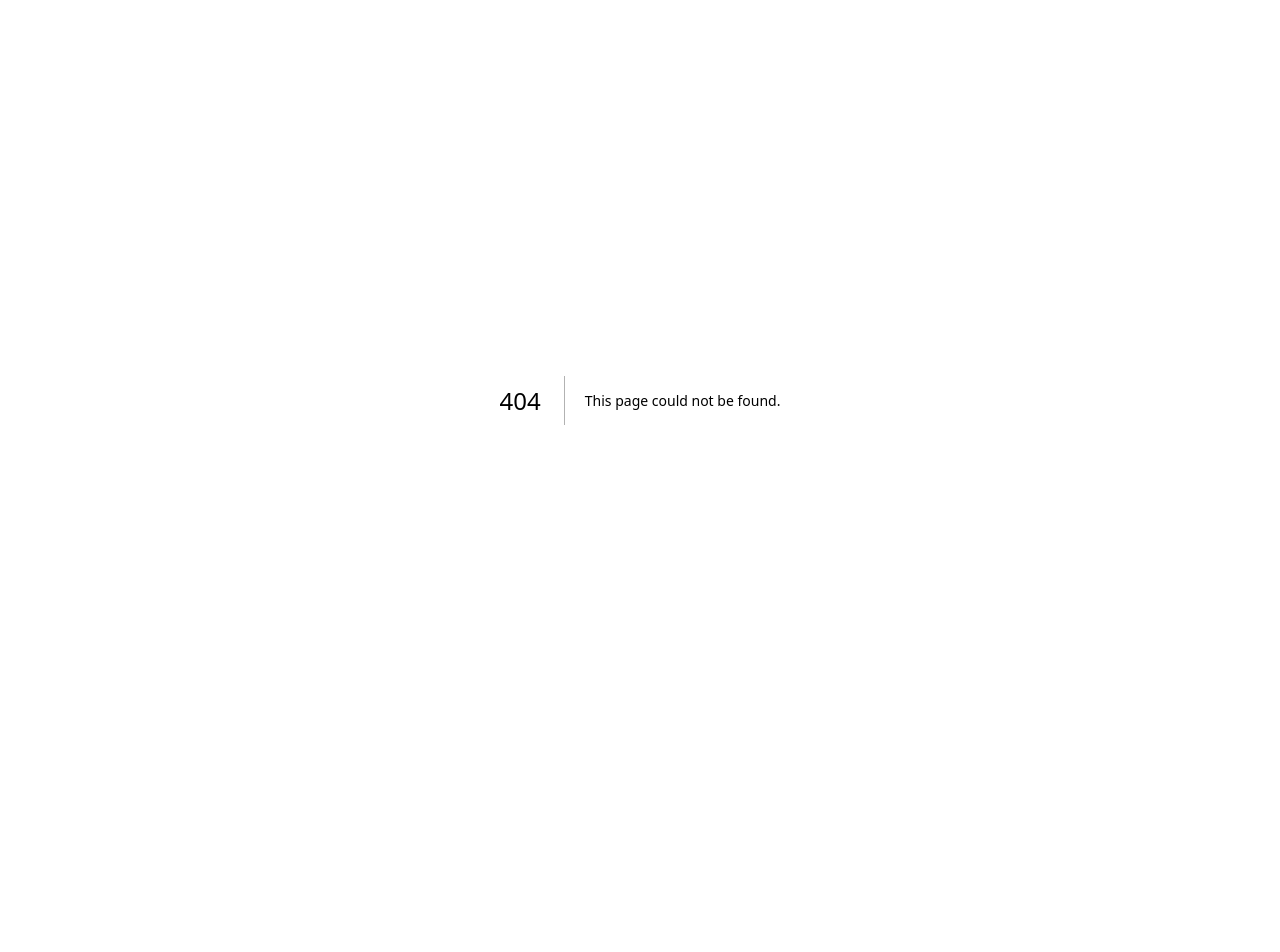
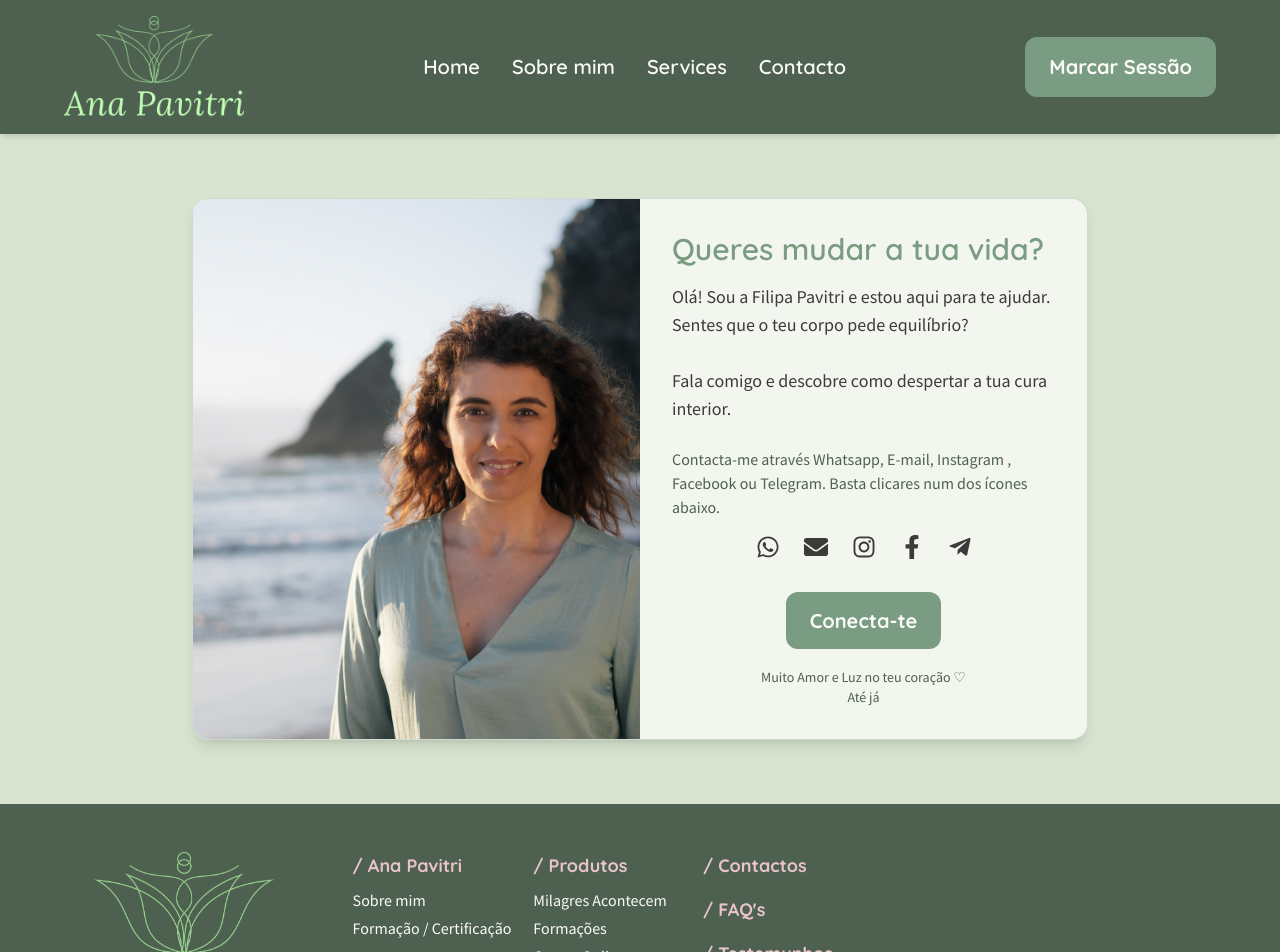
Before and after one commit to AlexandraGomesss/pavitri_website, a Next.js app: page /Contacto in a window 1280 px wide. Before the commit this address had no page. Shown: the top 952 px of the page. Before the commit the page ends 800 px from the top, so only its background shows below. Built offline with nearby package versions, Linux system fonts and the light colour scheme.

Commit message:
sobre mim started, contacto done, footer icon updates

```diff
--- /dev/null
+++ b/app/Contacto/page.tsx
@@ -0,0 +1,16 @@
+import Footer from "@/components/Footer";
+import FormContacto from "@/components/FormContacto";
+import NavBar from "@/components/NavBar";
+
+export default function Contacto() {
+  return (
+    <div className="relative w-full h-screen">
+      <div>
+        <NavBar />
+      </div>
+
+      <FormContacto />
+      <Footer />
+    </div>
+  );
+}
--- /dev/null
+++ b/app/Sobre_mim/page.tsx
@@ -0,0 +1,85 @@
+import Footer from "@/components/Footer";
+import NavBar from "@/components/NavBar";
+import Image from "next/image";
+
+export default function Sobre_Mim() {
+  return (
+    <div
+      className="relative w-full h-screen
+    "
+    >
+      <div>
+        <NavBar />
+      </div>
+      <section className="bg-cloud_white text-stone_grey font-body leading-relaxed">
+        {/* HERO */}
+        <div className="w-full bg-moss_green text-cloud_white py-12 md:py-16 text-center animate-fade-in">
+          <div className="container mx-auto px-4">
+            <h1 className="font-heading text-4xl md:text-5xl font-semibold leading-tight">
+              Ana Filipa,
+              <br />
+              <span className="font-normal text-rose_quartz">
+                também conhecida por Pavitri
+              </span>
+            </h1>
+            <p className="mt-6 max-w-3xl mx-auto text-lg md:text-xl opacity-90">
+              É com muito Amor e Alegria que ensino como todos nós podemos viver
+              bem, em Paz, com Prazer e Alegria, com Saúde Física, com
+              Equilíbrio Emocional e Serenidade Mental
+            </p>
+          </div>
+        </div>
+
+        {/* STORY */}
+        <div className="bg-clay_beige py-16 md:py-20">
+          <div className="container flex max-w-7xl mx-auto px-4 gap-10 md:gap-16 items-center justify-center">
+            <div className="flex flex-col max-w-2xl gap-8">
+              <h2 className="text-3xl md:text-4xl font-heading text-moss_green font-bold">
+                Porquê Pavitri?
+              </h2>
+              <p className="font-semibold text-xl">
+                Pavitri marcou o meu renascimento e libertação da doença do
+                corpo físico.
+              </p>
+              <p>
+                Pavitri é um nome de origem Indiana, que significa
+                <em>Pureza Sagrada</em>, este nome simboliza a essência, a
+                energia que sinto e canalizo durante a meditação e prática
+                pessoal.
+              </p>
+              <p>
+                O nome Pavitri foi-me atribuído pelo guia espiritual da Escola
+                de Tantra Yoga e Meditação, durante a iniciação à meditação, em
+                2005, na escola onde me iniciei como Professora em 2008.
+              </p>
+              <p>
+                Honro as minhas Raízes, os nascimentos e renascimentos, que
+                podemos viver numa só vida!
+              </p>
+            </div>
+
+            <Image
+              src="/images/sobremim1.webp"
+              alt="Ana Filipa meditando junto ao mar"
+              width={400}
+              height={600}
+              className="object-cover transition-transform duration-700 group-hover:scale-105"
+            />
+          </div>
+        </div>
+
+        {/* QUOTE */}
+        <div className="bg-sage_mist py-12 md:py-16 text-center">
+          <p className="text-2xl md:text-3xl font-heading italic text-forest_shadow leading-relaxed">
+            A Natureza é o meu templo,
+            <br />
+            <span className="text-xl md:text-2xl font-normal">
+              a minha Conexão, Ligação e Religião
+            </span>
+          </p>
+        </div>
+      </section>
+      <Footer />
+    </div>
+  );
+}
--- a/components/Footer.tsx
+++ b/components/Footer.tsx
@@ -8,7 +8,7 @@ import {
 
 export default function Footer() {
   return (
-    <footer className="bg-forest_shadow text-cloud_white mt-16 relative pb-6">
+    <footer className="bg-forest_shadow text-cloud_white mt-8relative pb-6 font-body">
       {/* Container principal de menu */}
       <div className="mx-auto px-6 md:px-12 py-12">
         <div className="grid grid-cols-1 md:grid-cols-4 gap-8 items-start">
@@ -28,7 +28,7 @@ export default function Footer() {
           <div className="md:col-span-3 grid grid-cols-3 gap-x-2 justify-items-center mr-96">
             {/* Coluna 1: Ana Pavitri */}
             <div className="space-y-2 text-center md:text-left">
-              <h3 className="text-rose_quartz font-semibold text-lg">
+              <h3 className="text-rose_quartz font-bold text-lg font-heading">
                 / Ana Pavitri
               </h3>
               <ul className="space-y-1 text-md">
@@ -47,7 +47,7 @@ export default function Footer() {
 
             {/* Coluna 2: Produtos */}
             <div className="space-y-2 text-center md:text-left">
-              <h3 className="text-rose_quartz font-semibold text-lg">
+              <h3 className="text-rose_quartz font-bold text-lg font-heading">
                 / Produtos
               </h3>
               <ul className="space-y-1 text-md">
@@ -88,17 +88,17 @@ export default function Footer() {
             <div className="space-y-2 text-center md:text-left">
               <ul className="space-y-4 text-md">
                 <li>
-                  <h3 className="text-rose_quartz font-semibold text-lg">
+                  <h3 className="text-rose_quartz font-bold text-lg font-heading">
                     / Contactos
                   </h3>
                 </li>
                 <li>
-                  <h3 className="text-rose_quartz font-semibold text-lg">
+                  <h3 className="text-rose_quartz font-bold text-lg font-heading">
                     / FAQ&apos;s
                   </h3>
                 </li>
                 <li>
-                  <h3 className="text-rose_quartz font-semibold text-lg">
+                  <h3 className="text-rose_quartz font-bold text-lg font-heading">
                     / Testemunhos
                   </h3>
                 </li>
@@ -106,28 +106,9 @@ export default function Footer() {
             </div>
           </div>
         </div>
-      </div>
-
-      {/* Ícones de WhatsApp e Telegram no canto inferior direito */}
-      <div className="absolute bottom-16 right-16 flex flex-col items-end space-y-8">
-        <a
-          href="https://wa.me/"
-          aria-label="WhatsApp"
-          className="text-5xl hover:text-sky_blue transition-colors"
-        >
-          <FaWhatsapp />
-        </a>
-        <a
-          href="https://t.me/"
-          aria-label="Telegram"
-          className="text-5xl hover:text-sky_blue transition-colors"
-        >
-          <FaTelegramPlane />
-        </a>
-      </div>
 
         {/* Ícones sociais */}
-      <div className=" border-clay_beige/30">
+        <div className=" border-clay_beige/30 mt-8">
           <div className="mx-auto max-w-7xl px-6 md:px-12 py-6 flex items-center justify-center space-x-6">
             <FaInstagram
               size={36}
@@ -137,12 +118,21 @@ export default function Footer() {
               size={36}
               className="hover:text-sky_blue transition-colors cursor-pointer"
             />
+            <FaWhatsapp
+              size={36}
+              className="hover:text-sky_blue transition-colors cursor-pointer"
+            />
+            <FaTelegramPlane
+              size={36}
+              className="hover:text-sky_blue transition-colors cursor-pointer"
+            />
+          </div>
         </div>
       </div>
 
       {/* Links legais e rodapé */}
       <div className=" border-clay_beige/30">
-        <div className="mx-auto max-w-7xl px-6 md:px-12 py-4 flex flex-col md:flex-row items-center justify-between text-sm">
+        <div className="mx-auto max-w-7xl px-6 md:px-12 flex flex-col md:flex-row items-center justify-between text-sm">
           <div className="space-x-3 text-stone_grey">
             <a href="#" className="hover:text-sky_blue transition-colors">
               Condições de Utilização
--- /dev/null
+++ b/components/FormContacto.tsx
@@ -0,0 +1,83 @@
+"use client";
+
+import {
+  FaWhatsapp,
+  FaEnvelope,
+  FaInstagram,
+  FaFacebookF,
+  FaTelegramPlane,
+} from "react-icons/fa";
+import { Card, CardContent } from "@/components/ui/Card";
+import Link from "next/link";
+import Image from "next/image";
+import { CTAButton } from "@/components/ui/CTAButton";
+
+export default function FormContacto() {
+  return (
+    <section className="py-16 px-6 flex justify-center font-body">
+      <Card className="max-w-4xl w-full flex flex-col md:flex-row shadow-lg rounded-2xl overflow-hidden bg-cloud_white/80">
+        {/* Imagem à esquerda */}
+        <div className="w-full md:w-1/2 h-64 md:h-auto relative">
+          <Image
+            src="/images/bg1-respiracao.webp"
+            alt="Filipa Pavitri"
+            fill
+            className="object-cover"
+            priority
+          />
+        </div>
+
+        {/* Conteúdo à direita */}
+        <CardContent className="w-full md:w-1/2 text-stone_grey p-8 flex flex-col justify-between gap-6">
+          <div>
+            <h2 className="text-3xl font-semibold text-moss_green mb-4 font-heading">
+              Queres mudar a tua vida?
+            </h2>
+            <p className="mb-6 text-lg">
+              Olá! Sou a Filipa Pavitri e estou aqui para te ajudar.
+              <br />
+              Sentes que o teu corpo pede equilíbrio?
+              <br /> <br />
+              Fala comigo e descobre como despertar a tua cura interior.
+            </p>
+            <p className="text-forest_shadow text-base mb-4">
+              Contacta-me através Whatsapp, E-mail, Instagram , Facebook ou
+              Telegram. Basta clicares num dos ícones abaixo.
+            </p>
+            <div className="flex justify-center gap-6 text-stone_grey mb-6">
+              <Link href="https://wa.me/XXXXXXXXXXX" aria-label="WhatsApp">
+                <FaWhatsapp className="w-6 h-6 hover:text-moss_green transition-transform duration-300 transform hover:scale-110" />
+              </Link>
+              <Link href="mailto:filipa@example.com" aria-label="Email">
+                <FaEnvelope className="w-6 h-6 hover:text-moss_green transition-transform duration-300 transform hover:scale-110" />
+              </Link>
+              <Link href="https://instagram.com/filipa" aria-label="Instagram">
+                <FaInstagram className="w-6 h-6 hover:text-moss_green transition-transform duration-300 transform hover:scale-110" />
+              </Link>
+              <Link href="https://facebook.com/filipa" aria-label="Facebook">
+                <FaFacebookF className="w-6 h-6 hover:text-moss_green transition-transform duration-300 transform hover:scale-110" />
+              </Link>
+              <Link href="https://t.me/filipa" aria-label="Telegram">
+                <FaTelegramPlane className="w-6 h-6 hover:text-moss_green transition-transform duration-300 transform hover:scale-110" />
+              </Link>
+            </div>
+          </div>
+
+          <div className="text-center">
+            <CTAButton
+              href="/get-started"
+              size="xl"
+              rounded="xl"
+              text="Conecta-te"
+            />
+            <p className="mt-8 text-forest_shadow text-sm">
+              Muito Amor e Luz no teu coração ♡
+              <br />
+              Até já
+            </p>
+          </div>
+        </CardContent>
+      </Card>
+    </section>
+  );
+}
--- a/components/Milagres_Section.tsx
+++ b/components/Milagres_Section.tsx
@@ -4,7 +4,7 @@ export default function Milagres_Section() {
   return (
     <section
       id="milagres_section"
-      className=" h-[50vh] relative isolate flex flex-col justify-between rounded-xl overflow-hidden px-10 mx-48 text-cloud_white"
+      className=" h-[50vh] relative isolate flex flex-col justify-between rounded-xl overflow-hidden px-10 mx-48 text-cloud_white mb-16 font-body"
     >
       {/* Imagem de fundo com ajuste de brilho */}
       <Image
@@ -16,25 +16,27 @@ export default function Milagres_Section() {
       />
 
       {/* Sobreposição gradient para contraste */}
-      <div className="absolute inset-0 bg-gradient-to-b from-forest-shadow/80 to-transparent" />
+      <div className="flex flex-col justify-between absolute inset-0 bg-gradient-to-b from-forest-shadow/80 to-transparent" />
 
       {/* Conteúdo principal */}
-      <div className="relative z-10 flex flex-col justify-between h-full px-6 md:px-12">
+      <div className="relative z-10 flex flex-col justify-between gap-8 px-6 md:px-12 py-6 md:py-12">
         {/* Bloco de texto no topo */}
-        <div className="max-w-md text-left pt-8 md:pt-12">
-          <p className="text-md md:text-lg tracking-widest uppercase text-sage-mist mb-1">
+        <h1 className="text-4xl md:text-6xl lg:text-7xl font-extrabold text-rose_quartz font-heading">
+          Os&nbsp;Milagres
+          <br />
+          Acontecem
+        </h1>
+        <div className=" flex flex-col max-w-md text-left">
+          <p className="text-md md:text-lg tracking-widest uppercase text-sage-mist ">
             APRENDE A SUBIR A VIBRAÇÃO E TRANSFORMA A TUA VIDA
           </p>
-          <p className="text-base md:text-lg font-medium text-sky-blue mb-2">
+          <p className="text-base md:text-lg font-medium text-sky-blue">
             Programa de Manifestação Energética
           </p>
-          <h1 className="mt-36 text-4xl md:text-5xl lg:text-6xl font-extrabold text-rose_quartz">
-            Os&nbsp;Milagres&nbsp;Acontecem
-          </h1>
         </div>
 
         {/* Bloco de CTA no fundo, alinhado à esquerda */}
-        <div className="pb-16 md:pb-24">
+        <div className="pb-8">
           <a
             href="#detalhes"
             className="inline-block bg-moss_green text-cloud_white px-12 py-5 text-xl md:text-2xl font-semibold rounded-full shadow-lg transition-colors duration-300 ease-out
--- a/components/NavBar.tsx
+++ b/components/NavBar.tsx
@@ -1,9 +1,25 @@
+"use client";
+
 import Link from "next/link";
 import Image from "next/image";
+import { usePathname } from "next/navigation";
 
 export default function NavBar() {
+  const pathname = usePathname();
+  const isHome = pathname === "/";
+
   return (
-    <nav className="w-full flex items-center justify-between absolute top-0 left-0 z-20 px-16 py-4 bg-black bg-opacity-30 shadow-md">
+    <nav
+      className={`
+        w-full flex items-center justify-between
+        px-16 py-4 z-20 shadow-md
+        ${
+          isHome
+            ? "absolute top-0 left-0 bg-black/30"
+            : "sticky top-0 bg-forest_shadow"
+        }
+      `}
+    >
       {/* Logo */}
       <Image
         src="/images/Logo-PNG-sem-tagline2.png"
@@ -21,8 +37,8 @@ export default function NavBar() {
           </Link>
         </li>
         <li>
-          <Link href="/about" className="hover:text-rose_quartz transition">
-            About
+          <Link href="/Sobre_mim" className="hover:text-rose_quartz transition">
+            Sobre mim
           </Link>
         </li>
         <li>
@@ -31,21 +47,19 @@ export default function NavBar() {
           </Link>
         </li>
         <li>
-          <Link href="/contact" className="hover:text-rose_quartz transition">
-            Contact
+          <Link href="/contacto" className="hover:text-rose_quartz transition">
+            Contacto
           </Link>
         </li>
       </ul>
 
       {/* Call to Action */}
-      <div>
       <Link
         href="/get-started"
         className="bg-moss_green text-cloud_white font-heading font-extrabold text-xl px-6 py-4 rounded-xl hover:bg-forest_shadow transition"
       >
         Marcar Sessão
       </Link>
-      </div>
     </nav>
   );
 }
--- a/components/Slider.tsx
+++ b/components/Slider.tsx
@@ -45,7 +45,7 @@ const ProductSlider: React.FC<ProductSliderProps> = ({ products }) => {
   };
 
   return (
-    <div className="relative w-full overflow-visible">
+    <div className="relative w-full overflow-visible font-body">
       <button
         onClick={scrollPrev}
         type="button"
--- /dev/null
+++ b/components/ui/CTAButton.tsx
@@ -0,0 +1,35 @@
+// components/ui/cta-button.tsx
+import Link from "next/link";
+
+type Props = {
+  href: string;
+  text: string;
+  size?: "sm" | "md" | "lg" | "xl";
+  rounded?: "sm" | "md" | "lg" | "xl" | "full";
+};
+
+const sizeMap = {
+  sm: "text-sm px-3 py-2",
+  md: "text-base px-4 py-2",
+  lg: "text-lg px-5 py-3",
+  xl: "text-xl px-6 py-4",
+};
+
+const roundedMap = {
+  sm: "rounded-sm",
+  md: "rounded-md",
+  lg: "rounded-lg",
+  xl: "rounded-xl",
+  full: "rounded-full",
+};
+
+export function CTAButton({ href, text, size = "md", rounded = "md" }: Props) {
+  return (
+    <Link
+      href={href}
+      className={`bg-moss_green text-cloud_white font-heading font-extrabold hover:bg-forest_shadow transition ${sizeMap[size]} ${roundedMap[rounded]}`}
+    >
+      {text}
+    </Link>
+  );
+}
--- /dev/null
+++ b/components/ui/Card.tsx
@@ -0,0 +1,18 @@
+import { HTMLAttributes } from "react";
+
+type CardContentProps = HTMLAttributes<HTMLDivElement>;
+
+type CardProps = React.HTMLAttributes<HTMLDivElement>;
+
+export function Card({ className = "", ...props }: CardProps) {
+  return (
+    <div
+      className={`rounded-2xl border-moss_green/30 border border-shadow-xl ${className}`}
+      {...props}
+    />
+  );
+}
+
+export function CardContent({ className = "", ...props }: CardContentProps) {
+  return <div className={`p-4 ${className}`} {...props} />;
+}
```
Also changed, not shown: public/images/sobremim1.webp (added). Lines whose indentation alone changed are shown as unchanged.
